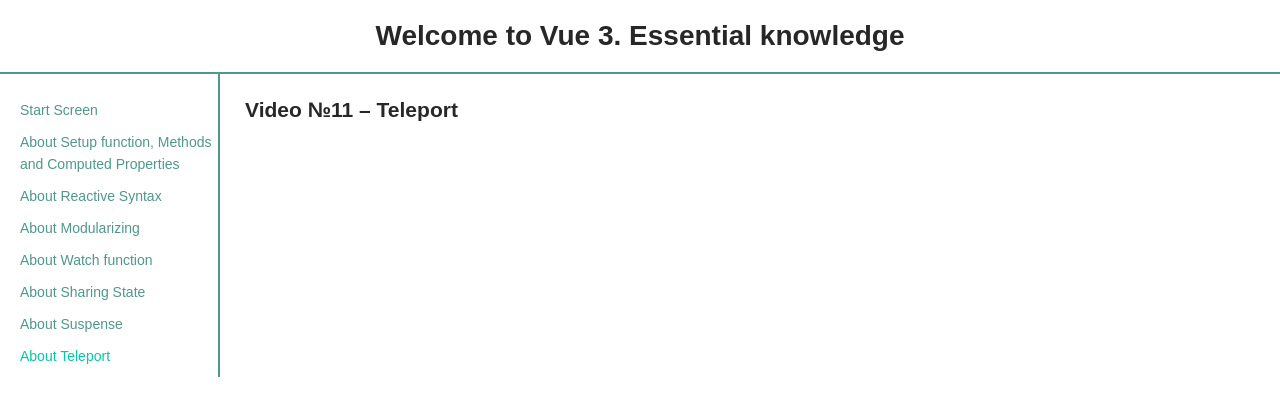
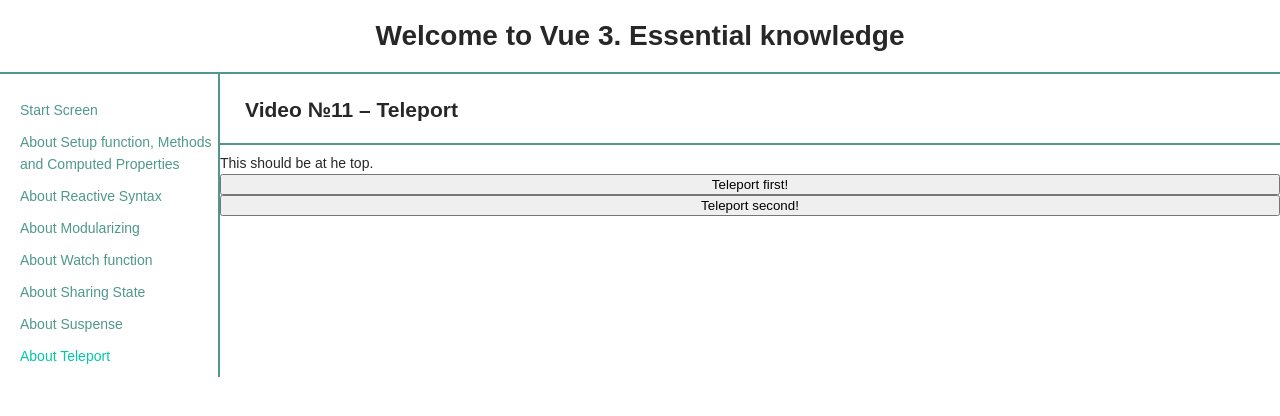
Before and after one commit to Redrica/vue3_sample, a Vue app: page /teleport in a window 1280 px wide. Shown: the top 416 px of the page. Built offline with nearby package versions, Linux system fonts and the light colour scheme; the HTML template or start-up script is replaced by a standard one.

Commit message:
lesson 10 - Teleport

```diff
--- a/src/assets/scss/base.scss
+++ b/src/assets/scss/base.scss
@@ -19,6 +19,10 @@
 *:before,
 *:after {
   box-sizing: inherit;
+}
+
+#end-of-body {
+  outline: 5px solid #4f988b;
 }
 
 .page {
--- a/src/components/pages/VideoTeleport.vue
+++ b/src/components/pages/VideoTeleport.vue
@@ -1,12 +1,45 @@
 <template>
   <div class="screen">
     <h2 class="screen__title">Video №11 – Teleport</h2>
+    <hr>
+
+<!--    value of "to" must be a valid DOM query selector: tag, .class, #id, [data-attribute] or reactiveProperty via :to -->
+<!--    disabled attribute responsible for teleport action: when it's true – the html stays inside parent component
+and when it is false – html will be teleported -->
+<!--    we can use v-if rendering to show teleport's content only after teleport action-->
+    <teleport to="#end-of-body" :disabled="!isTeleported" v-if="isTeleported">
+      This should be at the end.
+
+      <video :autoplay="true" :loop="true" width="250">
+        <source src="../../../public/holemaker.webm" type="video/mp4"/>
+      </video>
+    </teleport>
+
+<!--    if we have two (or more) teleports they will work independently, so it is possible to teleport only one
+ and leave the others. I suppose it works using appendChild method so is I T. 1st one, then second,
+  then first back and forth – it ends up in the end of place. -->
+    <teleport to="#end-of-body" :disabled="!isTeleportedToo" v-if="isTeleportedToo">
+      The second text to teleport
+    </teleport>
+
+    <div>
+      This should be at he top.
+    </div>
+    <button @click="isTeleported = !isTeleported">{{ `${isTeleported ? 'Bring first back' : 'Teleport first!' }` }}</button>
+    <button @click="isTeleportedToo = !isTeleportedToo">{{ `${isTeleportedToo ? 'Bring second back' : 'Teleport second!' }` }}</button>
+
   </div>
 </template>
 
 <script>
+import { ref } from 'vue';
 export default {
-  name: 'VideoTeleport'
+  name: 'VideoTeleport',
+  setup() {
+    const isTeleported = ref(false);
+    const isTeleportedToo = ref(false);
+    return { isTeleported, isTeleportedToo };
+  },
 }
 </script>
 
```
